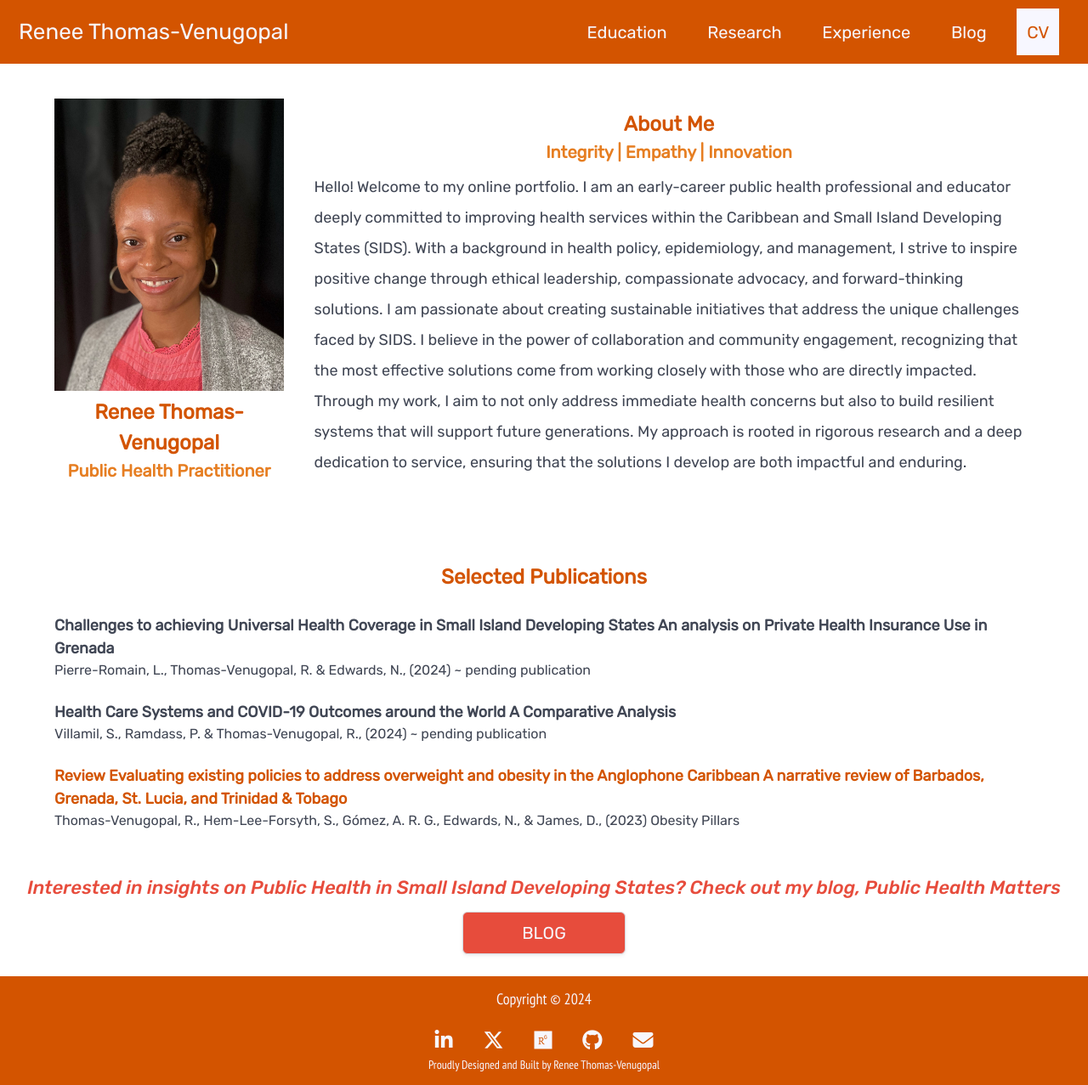
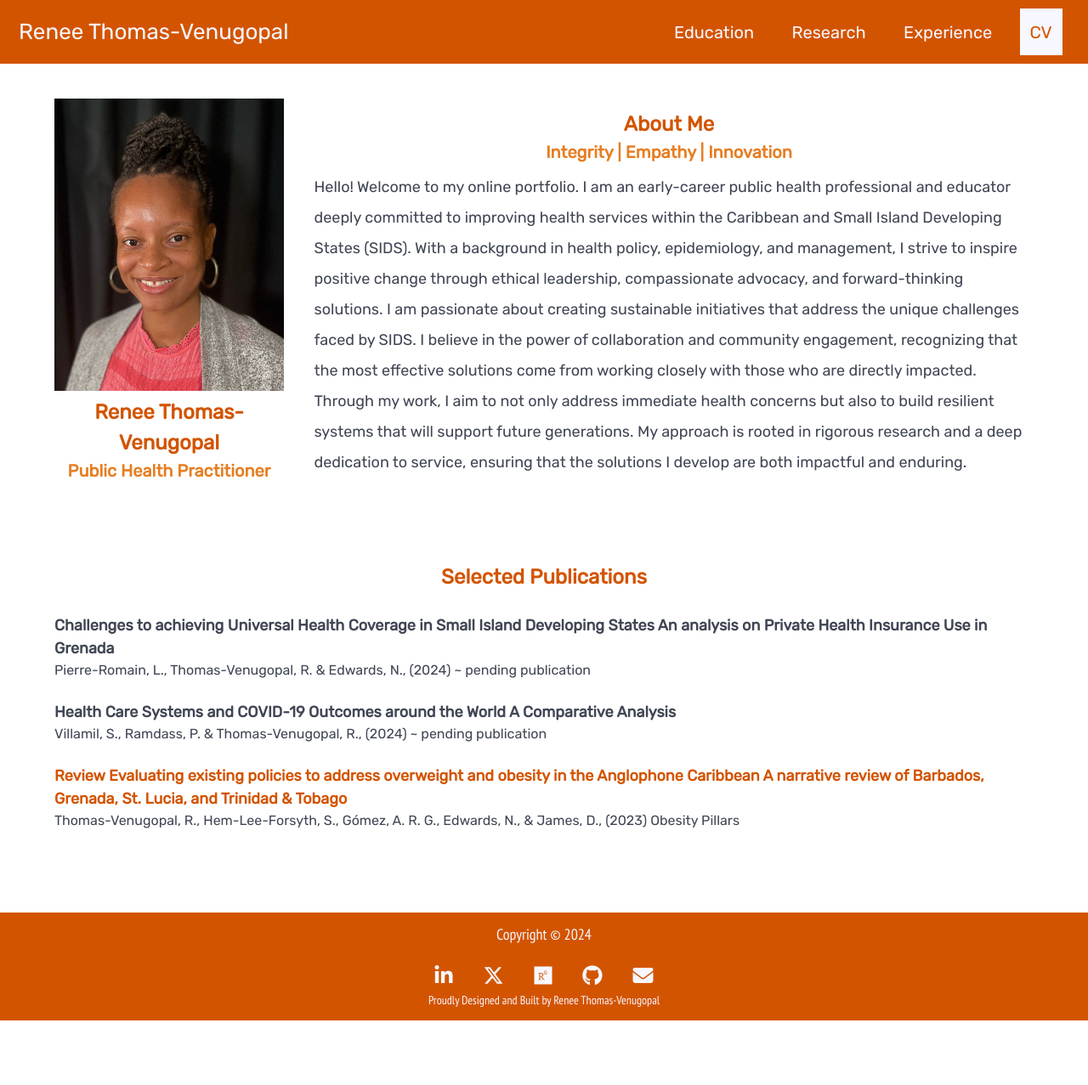
Before and after one commit to RenThom/phmatters, a Jekyll site: the page built from index.html, in a window 1280 px wide and 1277 px high. Shown: the whole window at 85% size. Built offline with Jekyll 4.4.1, drawn with Linux system fonts in a browser that asks for light colours; nearby versions of some CDN libraries; a script that is not in the unit is left out; comment, search, counter and statistics services are not loaded.

Commit message:
blog page hidden and cv uploaded for the preliminary publishing of the site

```diff
--- a/_includes/navigation.html
+++ b/_includes/navigation.html
@@ -26,10 +26,10 @@
           <!-- <a class="navbar-item nav-item-style" href="/service">
             Service
           </a> -->
-          <a class="navbar-item nav-item-style" href="/blog">
+          <!-- <a class="navbar-item nav-item-style" href="/blog">
               Blog
-          </a>
-          <a class="navbar-item nav-item-style cv-button" href="/">
+          </a> -->
+          <a class="navbar-item nav-item-style cv-button" target="_blank" href="/assets/documents/RThomas-CV.pdf">
             CV
           </a>
         </div>
--- a/index.html
+++ b/index.html
@@ -34,7 +34,7 @@ title: Introduction
             {% endfor %}
         </div>
     </div>
-    <div>
+    <!-- <div>
         <h2 class = "blog-hook">Interested in insights on Public Health in Small Island Developing States? Check out my blog, Public Health Matters</h2>
         <div class="index-blog-button">
             <div class="button blog-button">
@@ -43,6 +43,6 @@ title: Introduction
                 </a>
             </div>
         </div>
-    </div>
+    </div> -->
 
 </div>
```
Also changed, not shown: 13 other files.
